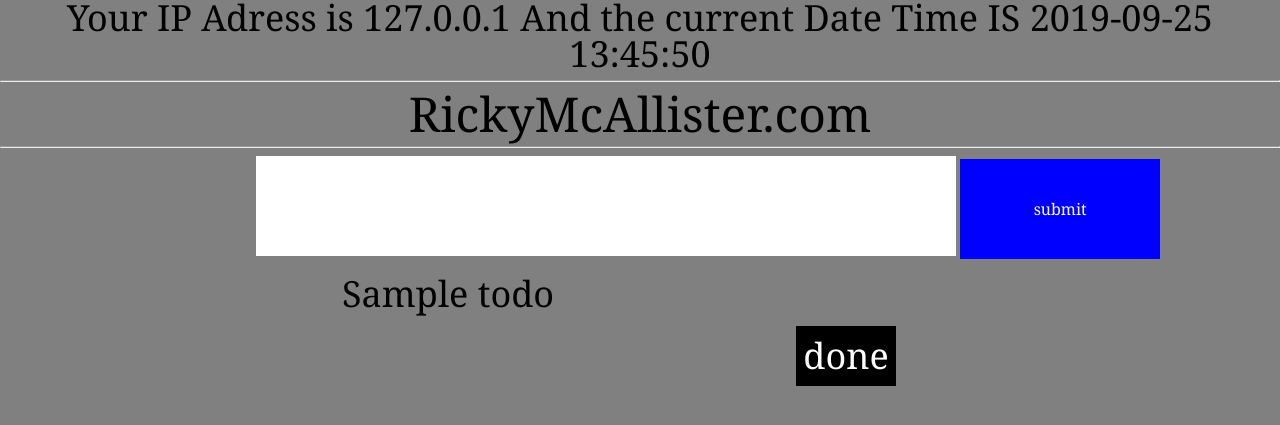
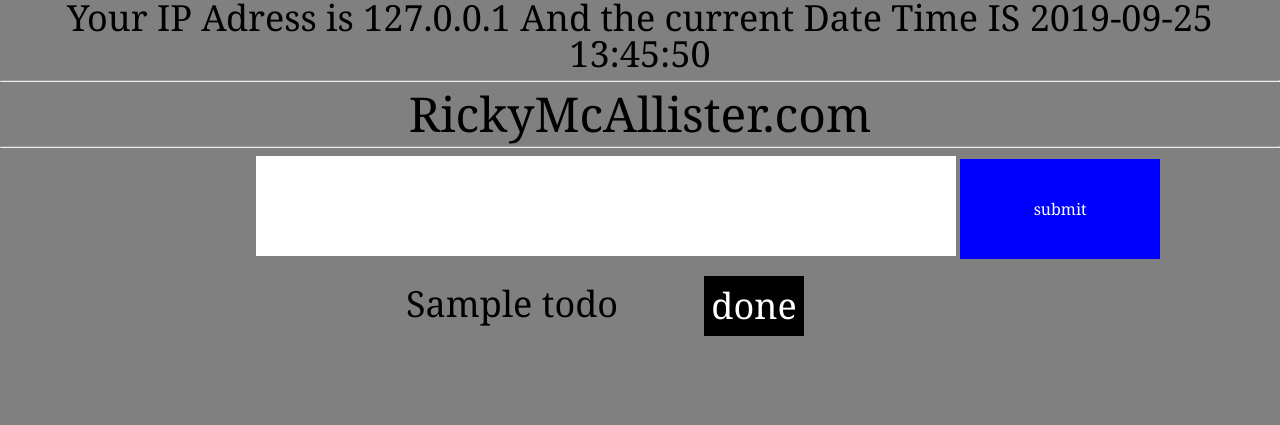
Before and after one commit to rickymcallister45/rickymcallister, a PHP site: page /app/php/usedForTesting/database/index.php in a window 1280 px wide; the page is wider, and only the part inside the window is pictured. Shown: the top 425 px of that part. Run offline with PHP 8.4, Linux system fonts and the light colour scheme; tables that the repository leaves empty hold one stand-in row (values such as "Sample post"); data that the repository does not hold is empty.

Commit message:
Update style.css

```diff
--- a/app/php/usedForTesting/database/style.css
+++ b/app/php/usedForTesting/database/style.css
@@ -34,6 +34,7 @@ body {
   width: 100%;
   height: 100px;
   padding-left: 20%;
+  margin-bottom: 20px;
 }
 
 #titleInput {
@@ -52,19 +53,22 @@ body {
 }
 
 .items {
+    padding-left: 25%;
+    float: left;
     height: 70px;
-    width: 70%;
+    width: 30%;
     font-size: 36px;
     text-align: center;
+    display: inline-block;
 }
 #task {
- padding-top: 20px;
+ padding-top: 10px;
 }
 #statusForm {
-  height: 70px;
-  width: 70%;
-  font-size: 36px;
-  text-align: center;
+    height: 70px;
+    font-size: 36px;
+    text-align: center;
+    display: inline-block;
 }
 
 .open {
```
